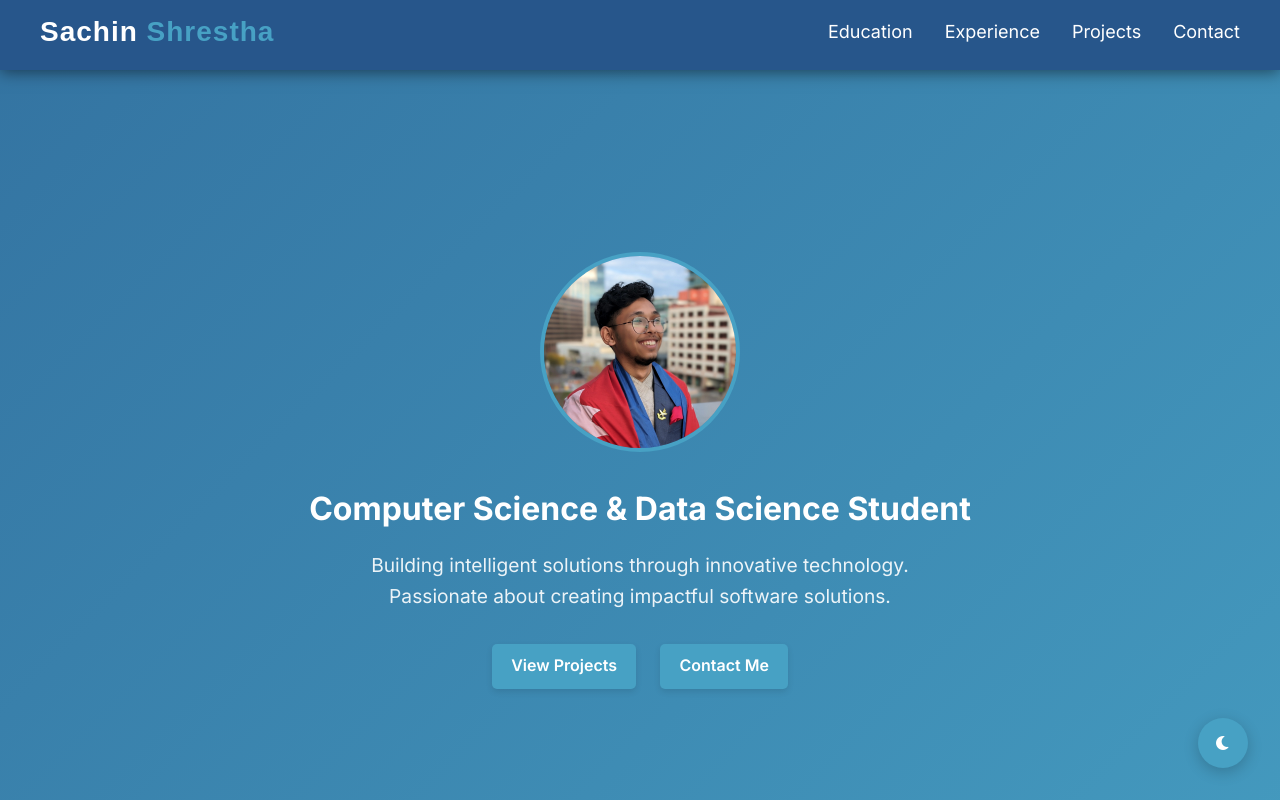
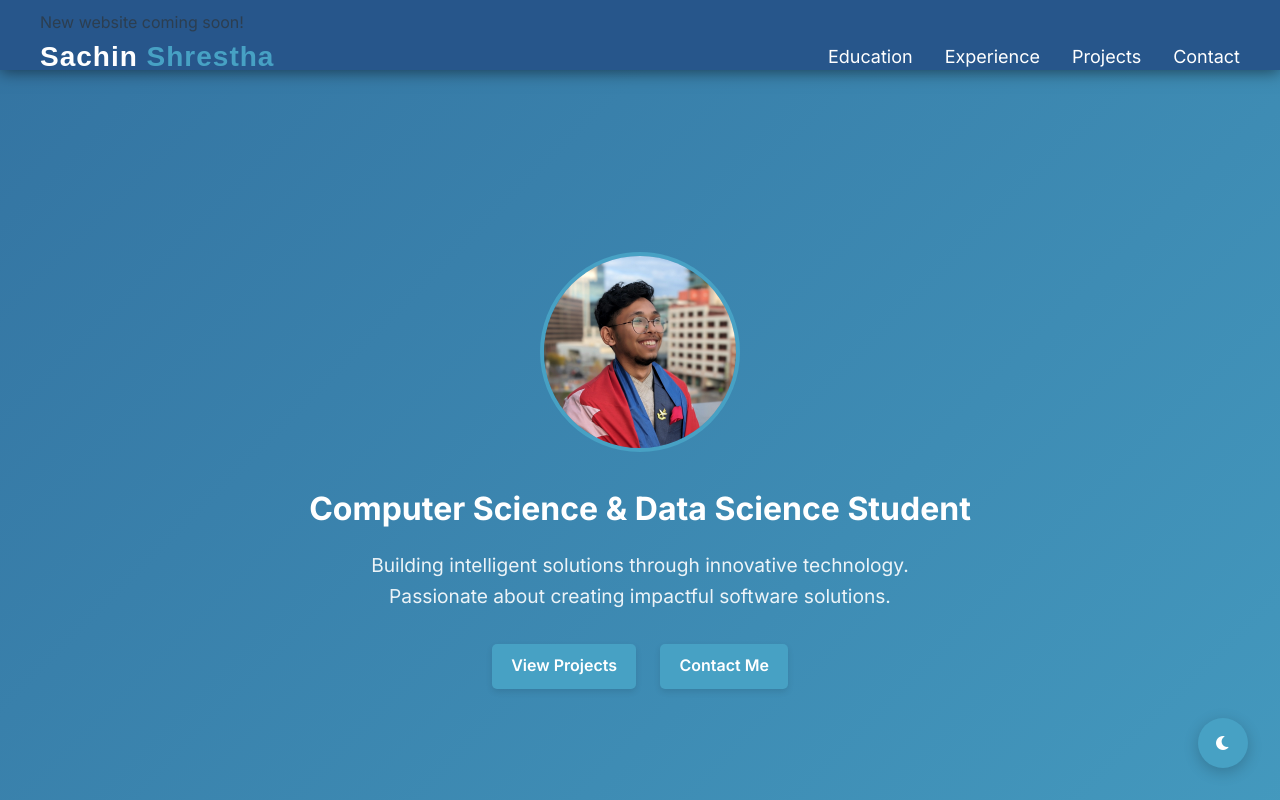
Before and after one commit to shrestha-sachin/personal-website, a plain HTML site: page index.html in a window 1280 px wide. Shown: the top 800 px of the page. Drawn offline with Linux system fonts and the light colour scheme.

Commit message:
Update index.html

```diff
--- a/index.html
+++ b/index.html
@@ -16,6 +16,7 @@
   </head>
   <body>
     <header>
+      <nav class="nav-container" script="background-color: red; font: white"> New website coming soon! </nav>
       <nav class="nav-container">
         <a href="index.html" class="logo">Sachin <span>Shrestha</span></a>
         <div class="hamburger" onclick="toggleMenu()">
```
